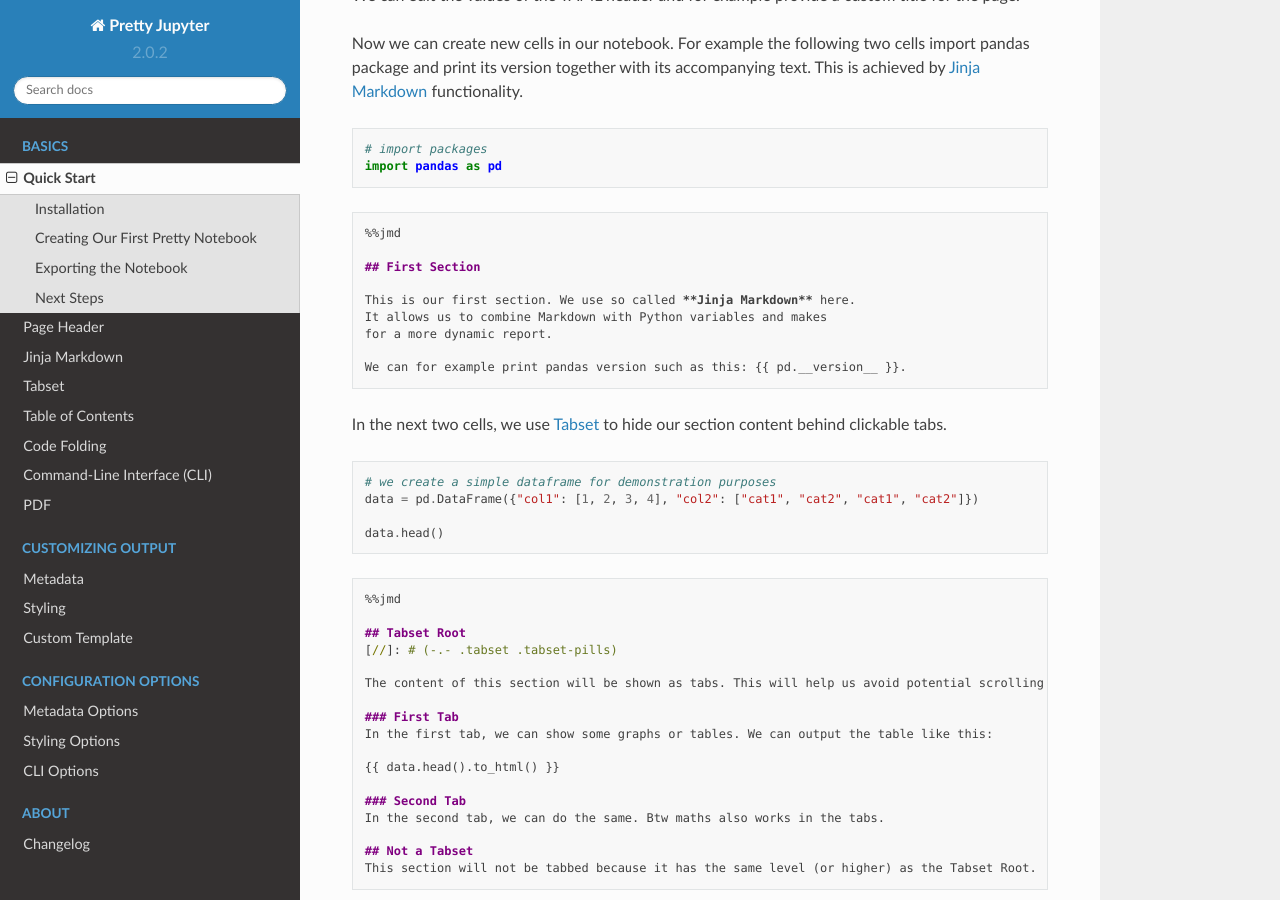
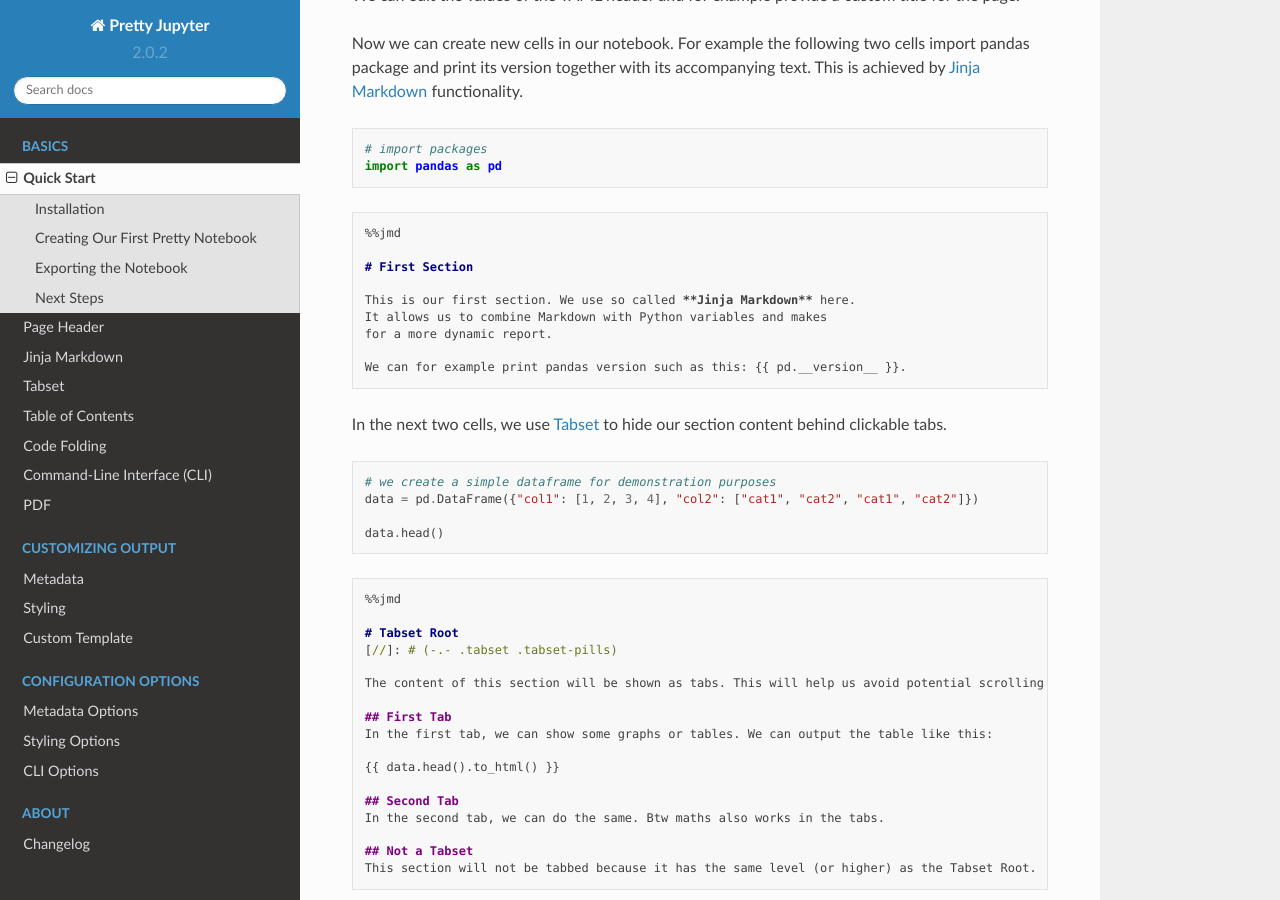
Before and after one commit to JanPalasek/pretty-jupyter, a Sphinx documentation site: the page built from docs/source/quickstart.rst, in a window 1280 px wide and 900 px high, scrolled down 895 px. Built offline with Sphinx 7.4.7 and the Read the Docs theme 2.0.0, drawn with Linux system fonts in a browser that asks for light colours.

```diff
--- a/docs/source/quickstart.rst
+++ b/docs/source/quickstart.rst
@@ -48,7 +48,7 @@ Now we can create new cells in our notebook. For example the following two cells
 
     %%jmd
 
-    ## First Section
+    # First Section
 
     This is our first section. We use so called **Jinja Markdown** here.
     It allows us to combine Markdown with Python variables and makes
@@ -69,17 +69,17 @@ In the next two cells, we use :doc:`tabset` to hide our section content behind c
 
     %%jmd
 
-    ## Tabset Root
+    # Tabset Root
     [//]: # (-.- .tabset .tabset-pills)
 
     The content of this section will be shown as tabs. This will help us avoid potential scrolling and improve the HTML UI.
 
-    ### First Tab
+    ## First Tab
     In the first tab, we can show some graphs or tables. We can output the table like this:
 
     {{ data.head().to_html() }}
 
-    ### Second Tab
+    ## Second Tab
     In the second tab, we can do the same. Btw maths also works in the tabs.
 
     ## Not a Tabset
```
